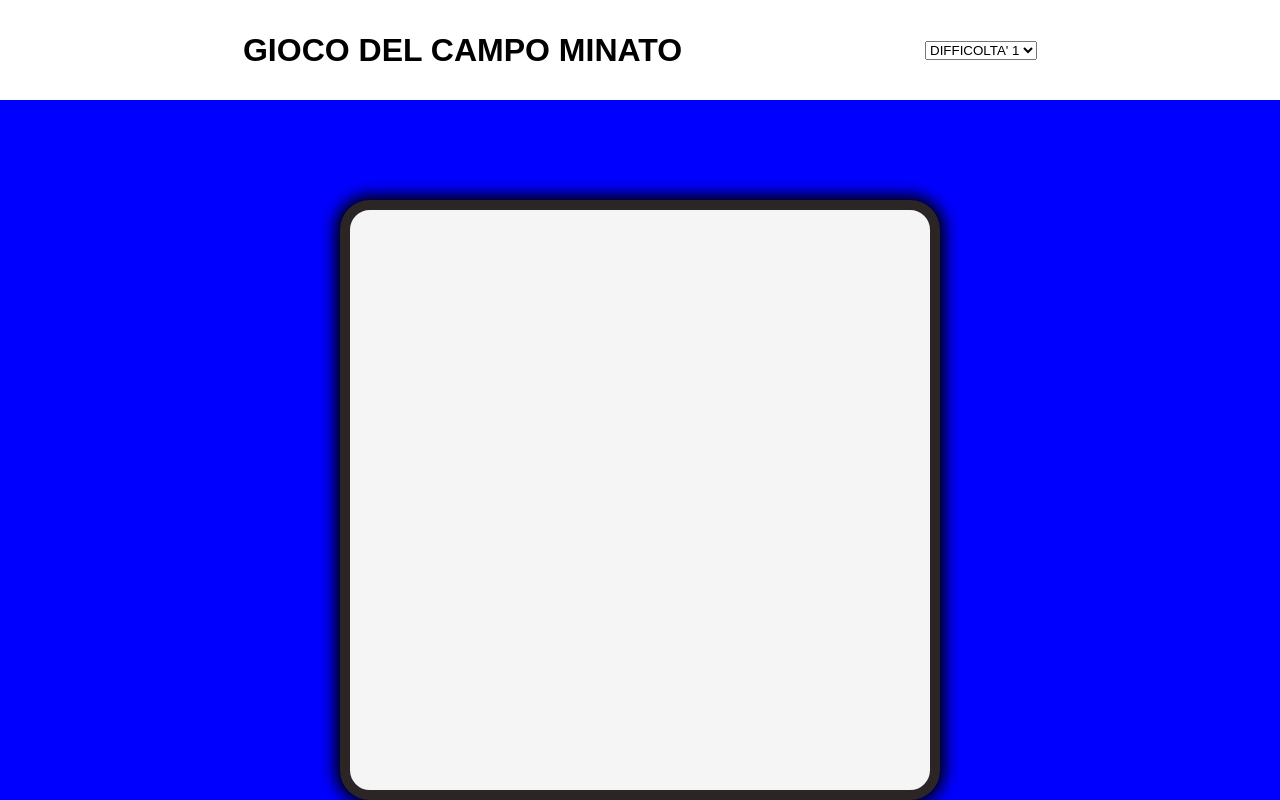
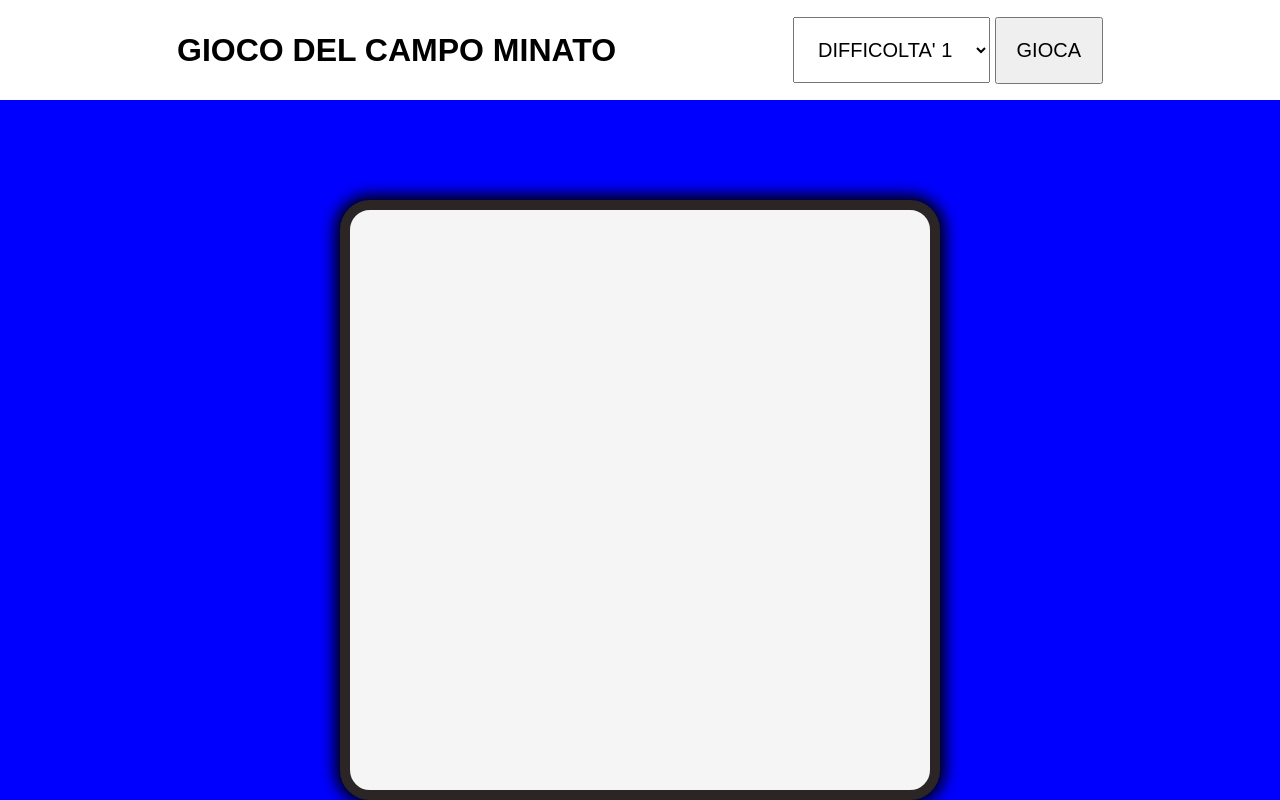
Before and after one commit to Salvo170586SP/js-campominato-dom, a plain HTML site: page index.html in a window 1280 px wide. Drawn offline with Linux system fonts and the light colour scheme.

Commit message:
added event listener button

```diff
--- a/css/style.css
+++ b/css/style.css
@@ -49,3 +49,8 @@ main{
     align-items: center;
     font-size: 20px;
 }
+
+button, select{
+    padding: 20px;
+    font-size: 20px;
+}
--- a/index.html
+++ b/index.html
@@ -12,11 +12,15 @@
 <body>
     <header>
         <h1>GIOCO DEL CAMPO MINATO</h1>
-        <select name="difficulty" id="difficulty">
-            <option value="low">DIFFICOLTA' 1</option>
-            <option value="medium">DIFFICOLTA' 2</option>
-            <option value="high">DIFFICOLTA' 3</option>
-        </select>
+
+        <div>
+            <select name="difficulty" id="difficulty">
+                <option value="low">DIFFICOLTA' 1</option>
+                <option value="medium">DIFFICOLTA' 2</option>
+                <option value="high">DIFFICOLTA' 3</option>
+            </select>
+            <button type="button" id="play">GIOCA</button>
+        </div>
     </header>
     <main>
         <div id="grid"></div>
--- a/js/script.js
+++ b/js/script.js
@@ -1 +1,35 @@
 console.log('js ok');
+
+
+/*
+L'utente indica un livello di difficoltà in base al quale viene generata una griglia di gioco quadrata,
+in cui ogni cella contiene un numero tra quelli compresi in un range:
+con difficoltà 1 => tra 1 e 100
+con difficoltà 2 => tra 1 e 81
+con difficoltà 3 => tra 1 e 49
+
+Il computer deve generare 16 numeri casuali nello stesso range della difficoltà prescelta: le bombe.
+
+I numeri nella lista delle bombe non possono essere duplicati.
+
+In seguito l'utente clicca su una cella: se il numero è presente nella lista dei numeri generati
+- abbiamo calpestato una bomba - la cella si colora di rosso e la partita termina,
+altrimenti la cella cliccata si colora di azzurro e l'utente può continuare a cliccare sulle altre celle.
+La partita termina quando il giocatore clicca su una bomba o raggiunge il numero massimo possibile di numeri consentiti.
+Al termine della partita il software deve comunicare il punteggio, cioè il numero di volte che l’utente ha cliccato su una cella che non era una b.
+
+BONUS:
+1- quando si clicca su una bomba e finisce la partita, il software scopre tutte le bombe nascoste
+2- quando si clicca su una bomba e finisce la partita, evitare che si possa cliccare su altre celle
+*/
+
+//SEZIONE ELEMENTI PAGINA//
+//prendo il bottone
+const buttonElement = document.getElementById('play');
+const difficulyElement = document.getElementById('difficulty');
+
+buttonElement.addEventListener('click', function(){
+    console.log('click');
+
+
+})
```
